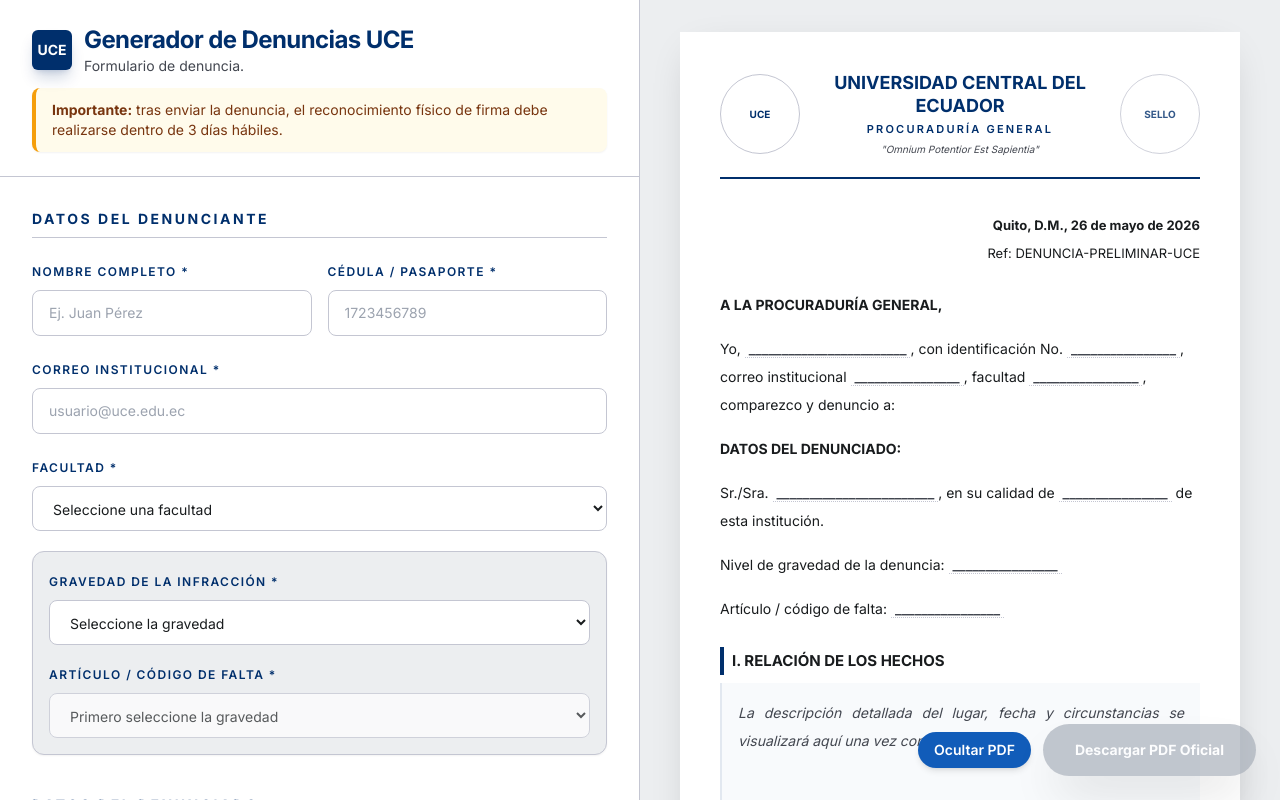
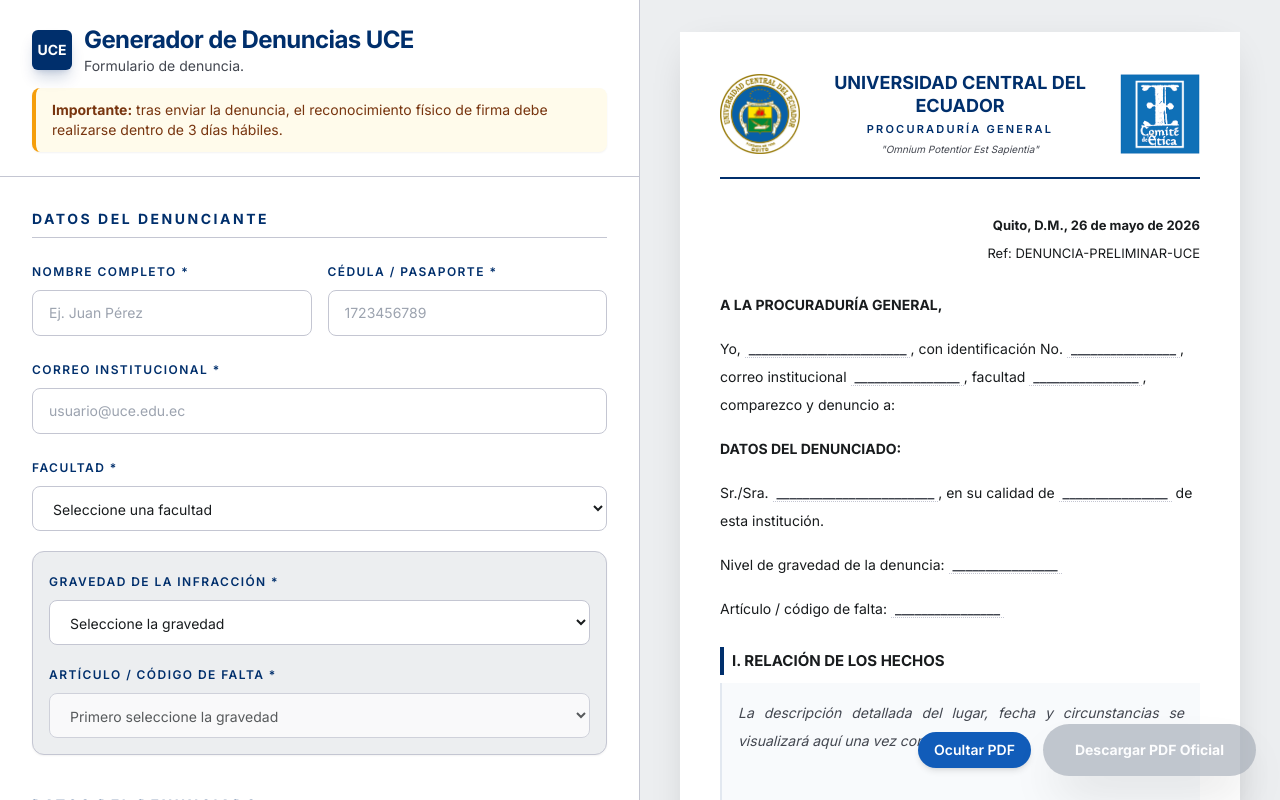
Before and after one commit to aatituanau/Anonymous-Reports, a React (Vite) app: page / in a window 1280 px wide. Both pictures are taken after a click on the button "Ver PDF". Shown: the top 800 px of the page. Built offline with nearby package versions, Linux system fonts and the light colour scheme.

Commit message:
feat: add institutional logos to DocumentPreview component

```diff
--- a/src/components/DocumentPreview.jsx
+++ b/src/components/DocumentPreview.jsx
@@ -35,10 +35,7 @@
         style={{aspectRatio: "1 / 1.414"}}
       >
         <header className="mb-8 flex items-center justify-between border-b-2 border-primary pb-5">
-          {/* Reemplazar con el logo institucional: <img src="/path/to/logo.png" alt="Logo UCE" /> */}
-          <div className="flex h-20 w-20 items-center justify-center rounded-full border border-outline-variant bg-white text-center text-[10px] font-bold text-primary">
-            UCE
-          </div>
+          <img src="/logo-uce.png" alt="Logo UCE" className="w-20 h-auto" />
 
           <div className="flex-1 px-4 text-center">
             <h3 className="text-[18px] font-bold uppercase leading-tight text-primary">
@@ -52,10 +49,11 @@
             </p>
           </div>
 
-          {/* Lugar para sello institucional (sello o marca de agua). Reemplazar con <img src="/path/to/sello.png" alt="Sello" /> */}
-          <div className="flex h-20 w-20 items-center justify-center rounded-full border border-outline-variant bg-white text-[10px] font-bold text-primary opacity-80">
-            SELLO
-          </div>
+          <img
+            src="/logo-etica.png"
+            alt="Sello Ética"
+            className="w-20 h-auto"
+          />
         </header>
 
         <div className="flex-1 space-y-6 text-[14px] leading-7 text-on-surface">
```
Also changed, not shown: public/logo-etica.png (added), public/logo-uce.png (added).
